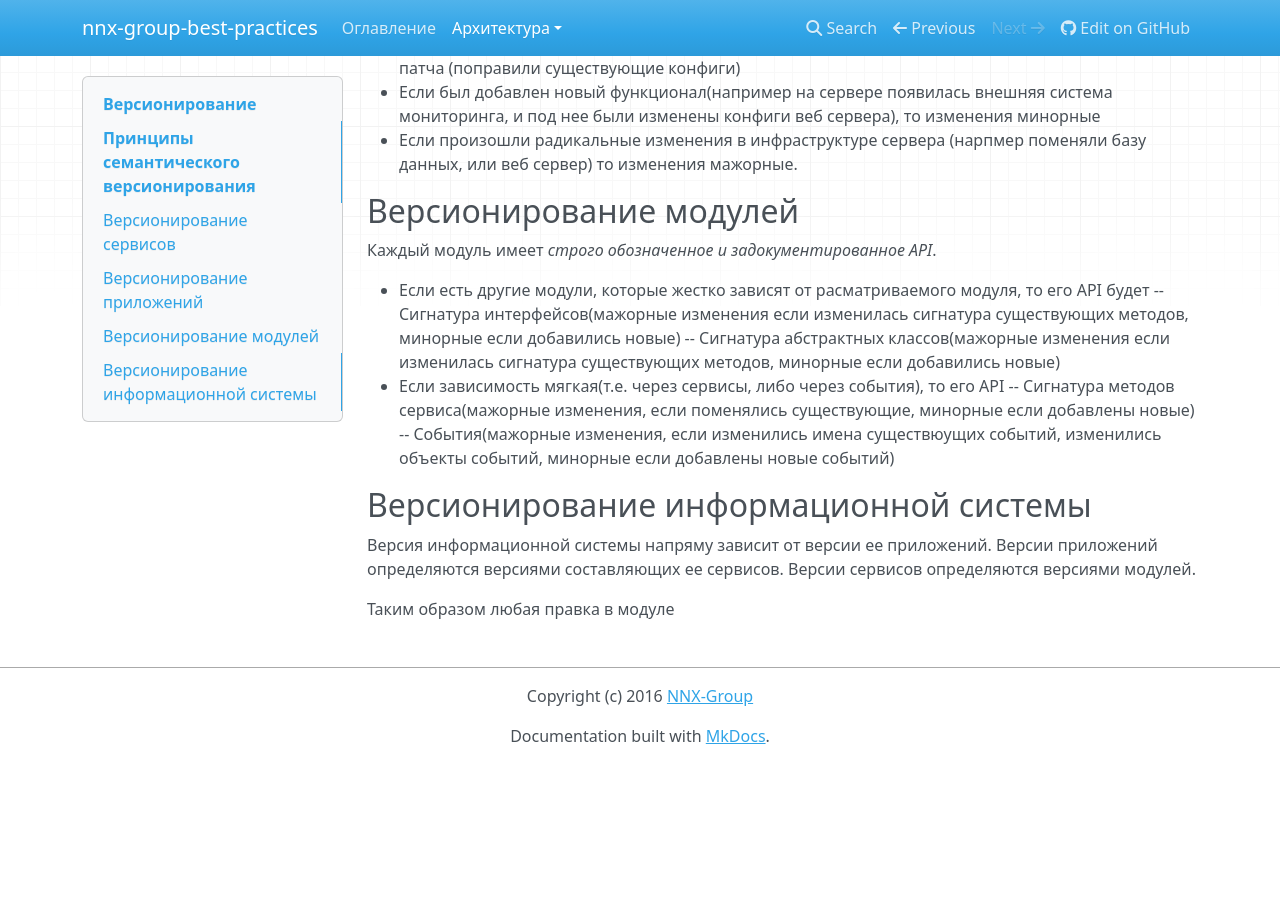
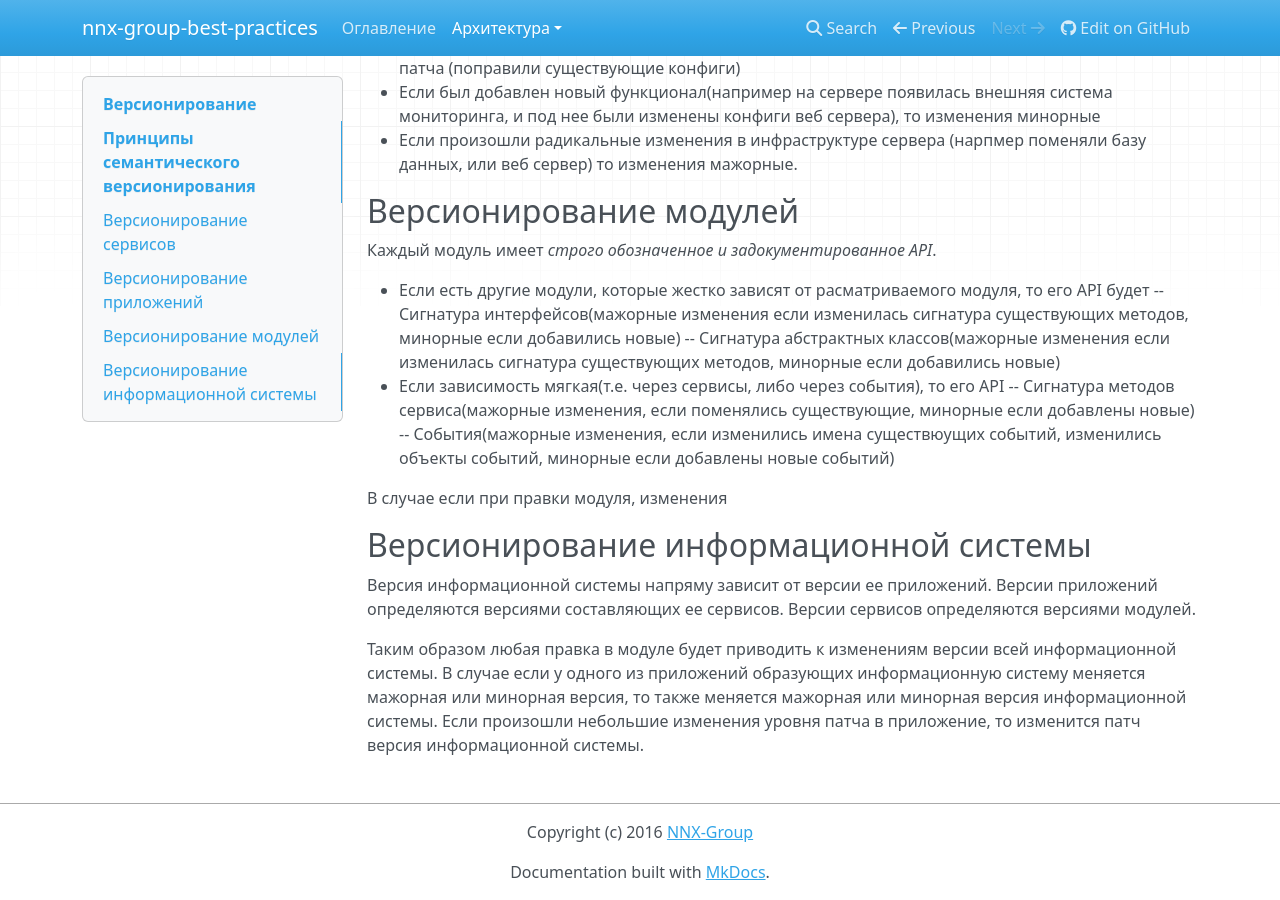
Before and after one commit to nnx-company/best-practices, an MkDocs documentation site: the page built from doc/book/ru/version.md, in a window 1280 px wide and 900 px high, scrolled down 1120 px. Built offline with MkDocs 1.6.1, drawn with Linux system fonts in a browser that asks for light colours; nearby versions of some CDN libraries; old or Windows-style settings are respelled for this version of MkDocs; before the commit the page ends 1884 px from its top, so only the background shows below that.

Commit message:
Добавлена информация о принципах версионирования.

```diff
--- a/doc/book/ru/version.md
+++ b/doc/book/ru/version.md
@@ -58,10 +58,15 @@
 -- Сигнатура методов сервиса(мажорные изменения, если поменялись существующие, минорные если добавлены новые)
 -- События(мажорные изменения, если изменились имена существюущих событий, изменились объекты событий, минорные если добавлены новые событий)
 
+В случае если при правки модуля, изменения
+
 ## Версионирование информационной системы
 
 Версия информационной системы напряму зависит от версии ее приложений.
 Версии приложений определяются версиями составляющих ее сервисов.
 Версии сервисов определяются версиями модулей.
 
-Таким образом любая правка  в модуле
+Таким образом любая правка  в модуле будет приводить к изменениям версии всей информационной системы.
+В случае если у одного из приложений образующих информационную систему меняется мажорная или минорная версия, то также
+меняется мажорная или минорная версия информационной системы. Если произошли небольшие изменения уровня патча в приложение,
+то изменится патч версия информационной системы.
```
